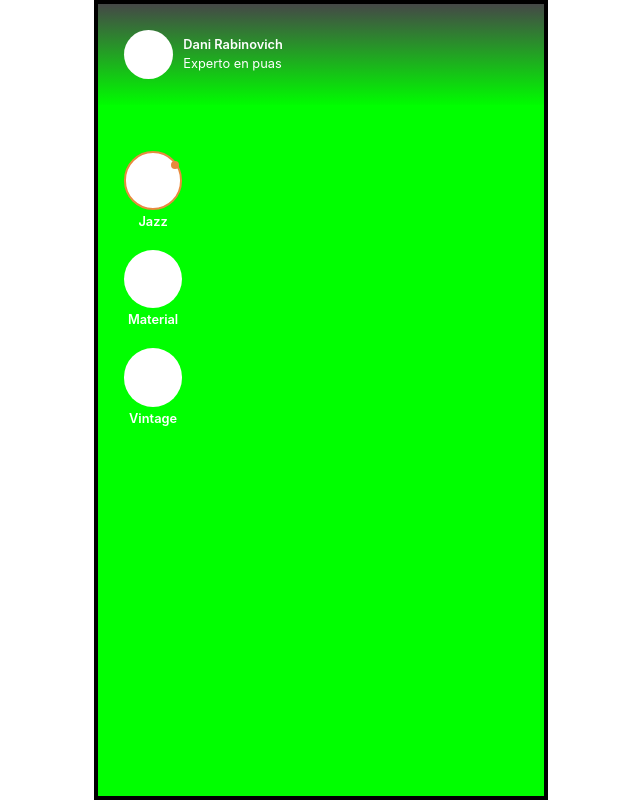
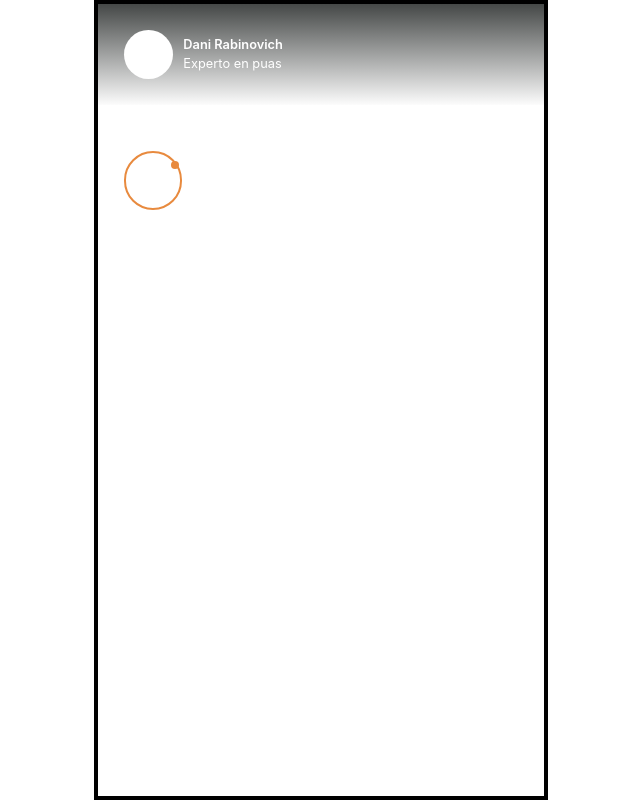
Before and after one commit to NicoMazitelli/liveco, a plain HTML site: page index.html in a window 1280 px wide. Shown: the top 802 px of the page, without its empty margins (319-959 px from the left). Drawn offline with Linux system fonts and the light colour scheme.

Commit message:
transparent bg

```diff
--- a/index.html
+++ b/index.html
@@ -295,8 +295,8 @@
     }
 
     :root {
-        --main-background-color: rgb(0, 255, 0);
-        /* --main-background-color: rgba(0,0,0,0)!important; */
+        /*--main-background-color: rgb(0, 255, 0);*/
+        --main-background-color: transparent;
         --ratio-unit-size: calc(99vh/16);
         --text-color: white;
         --background-containers: white;
```
